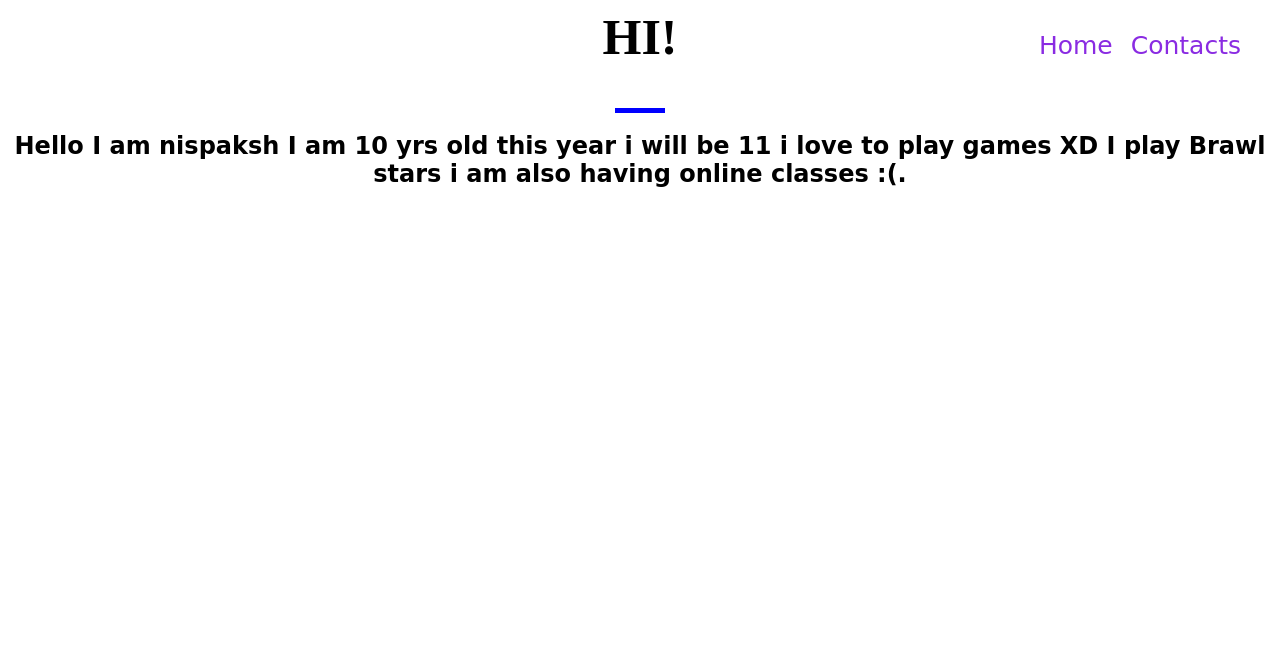
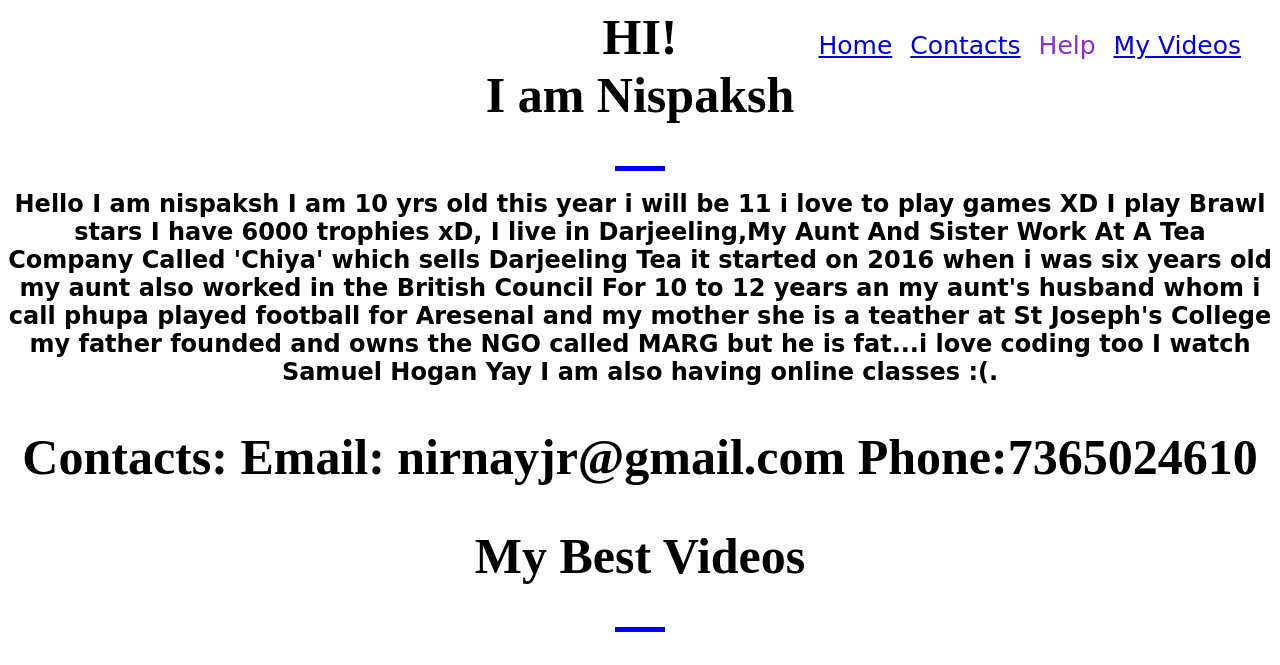
Before and after one commit to Nispaksh/My-Blog, a plain HTML site: page index.html in a window 1280 px wide. Shown: the top 665 px of the page. Drawn offline with Linux system fonts and the light colour scheme; grey boxes are pictures that could not be loaded.

Commit message:
Add files via upload

```diff
--- a/index.html
+++ b/index.html
@@ -3,23 +3,49 @@
 <head>
     <title>My Portfolio</title>
     <link rel="stylesheet" href="style.css">
+    <link href="https://fonts.googleapis.com/css?family=Cinzel+Decorative&display=swap" rel="stylesheet">
 </head>
 
 <body>
     <ul class="menu">
-    <li class="links">Home</li>
-    <li class="links">Contacts</li>
+        <li class="links"><a href="#1st">Home</a></li>
+        <li class="links"><a href="#3th">Contacts</a></li>
+        <li class="links">Help</li>
+        <li class="links"><a href="#4th">My Videos</a></li>
     </ul>
-    <section>
-
-        <h1>HI!</h1>
+    <section id="1st">
+        <h1>HI!<br> I am Nispaksh</h1>
         <div class="line"></div>
     </section>
-    <section>
+    <section id="2nd">
         <div>
-            <h2>Hello I am nispaksh I am 10 yrs old this year i will be 11 i love to play games XD I play Brawl stars i am also having online classes :(.</h2>
+            <h2>Hello I am nispaksh I am 10 yrs old this year i will be 11 i love to play games XD I play Brawl stars I have 6000 trophies xD, I live in Darjeeling,My Aunt And Sister Work At A Tea Company Called 'Chiya' which sells Darjeeling Tea
+                it started on 2016 when i was six years old my aunt also worked in the British Council For 10 to 12 years an my aunt's husband whom i call phupa played football for Aresenal and my mother she is a teather at St Joseph's College my father founded and owns the NGO called MARG but he is fat...i love coding too I watch Samuel Hogan Yay I am also having online classes :(.</h2>
         </div>
     </section>
+    <section id="3rd">
+        <div>
+            <h1>
+                Contacts: Email: nirnayjr@gmail.com
+                Phone:7365024610</h1>
+        </div>
+    </section>
+    <section id="4th">
+        <h1>My Best Videos</h1>
+        <div class="line"></div>
+        <br>
+        <br>
+        <iframe width="900" height="506" src="https://www.youtube.com/embed/d3PcAjKv2j0" frameborder="0" allow="accelerometer; autoplay; clipboard-write; encrypted-media; gyroscope; picture-in-picture" allowfullscreen></iframe>
+        <br>
+        <br>
+        <br>
+        <iframe width="900" height="506" src="https://www.youtube.com/embed/29SmIf9Zqmo" frameborder="0" allow="accelerometer; autoplay; clipboard-write; encrypted-media; gyroscope; picture-in-picture" allowfullscreen></iframe>
+        <br>
+        <br>
+        <br>
+        <iframe width="900" height="506" src="https://www.youtube.com/embed/Zw5GJsY6Hj8" frameborder="0" allow="accelerometer; autoplay; clipboard-write; encrypted-media; gyroscope; picture-in-picture" allowfullscreen></iframe>
+    </section>
+
 </body>
 
 
```
